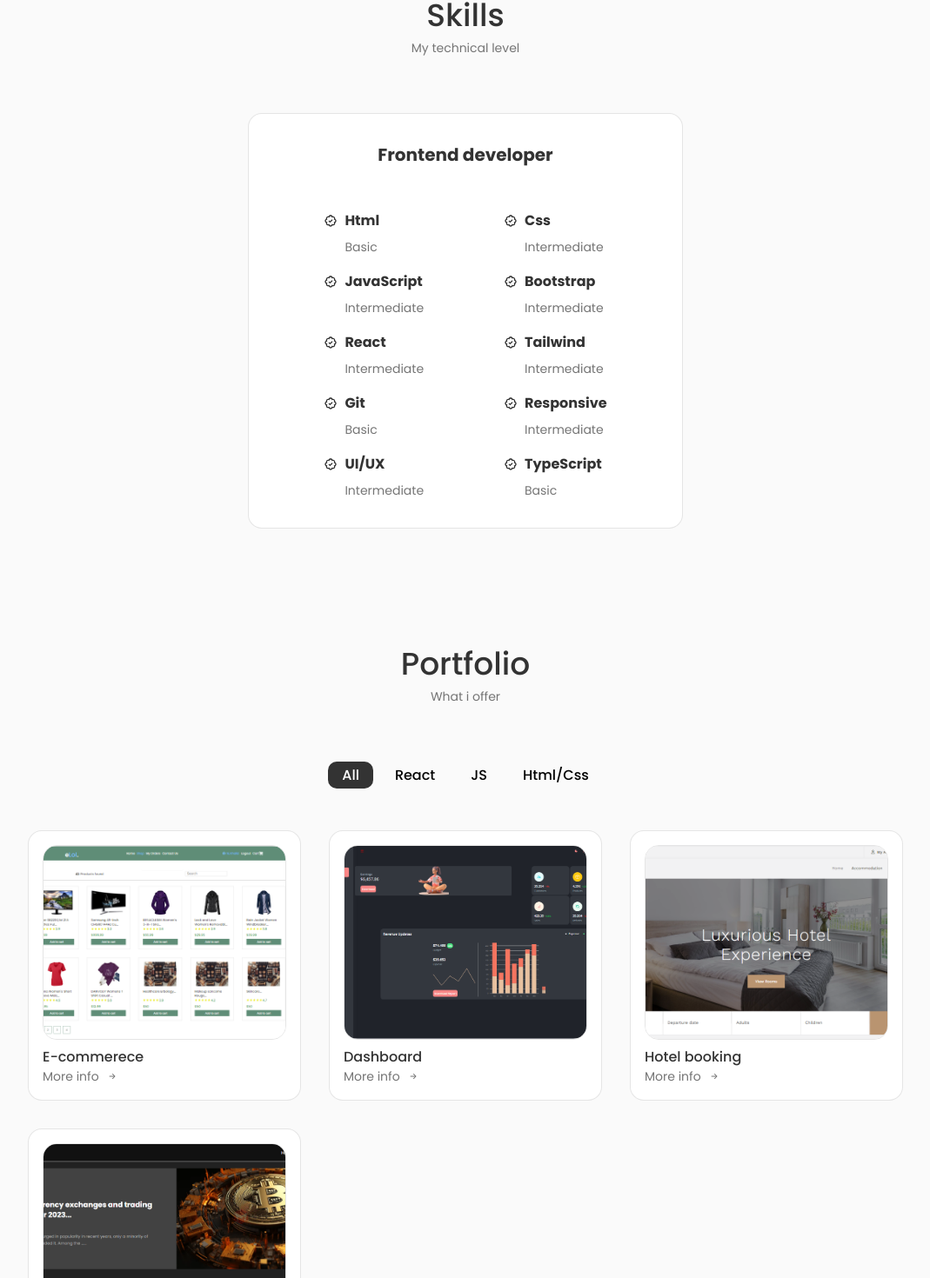
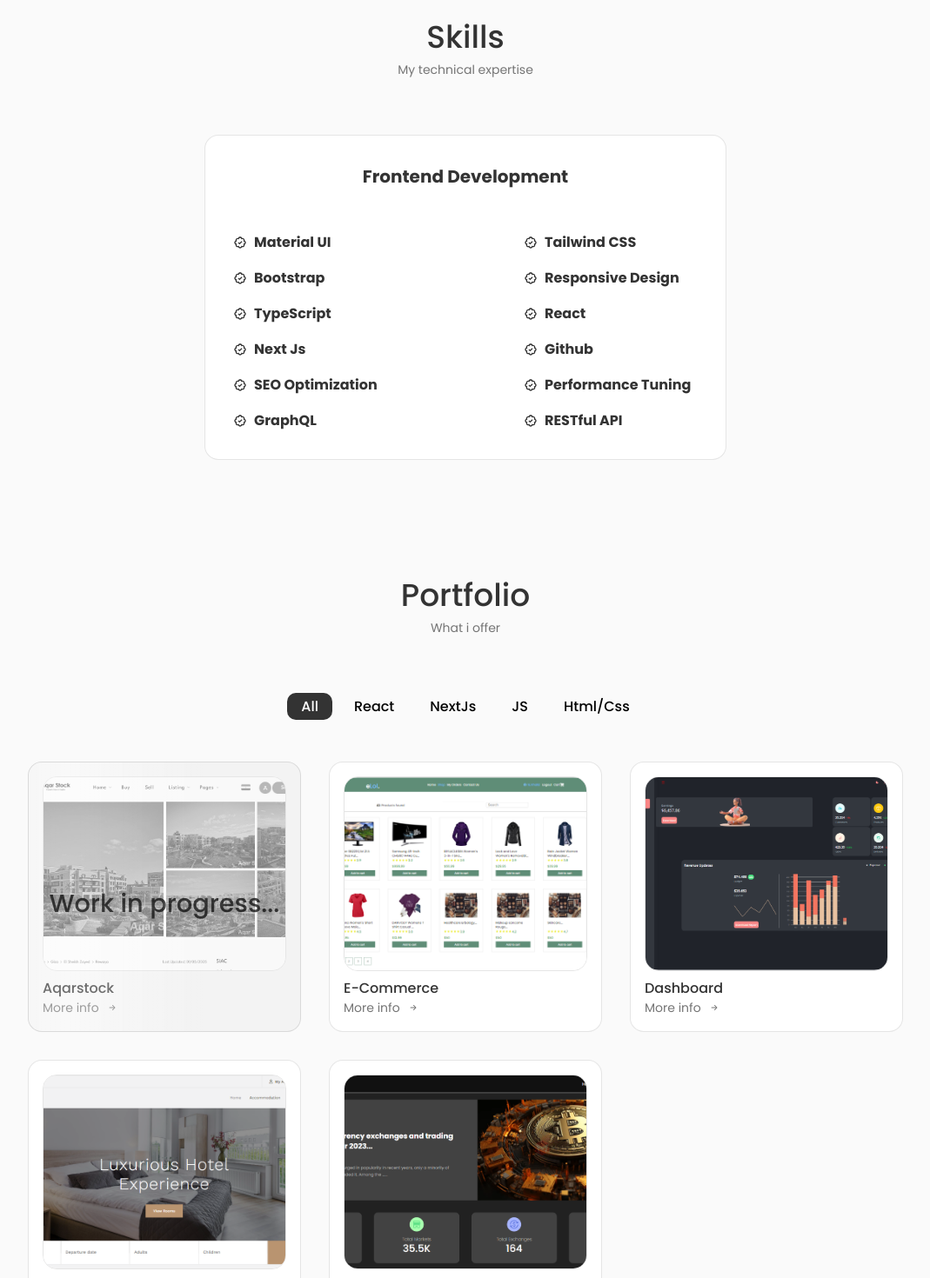
Before and after one commit to khalidAdell/portfolio, a React (Vite) app: page / in a window 1280 px wide. Shown: the part 1219-2689 px from the top of the page at 87% size, without its empty margins (105-1174 px from the left). Built offline with nearby package versions, Linux system fonts and the light colour scheme.

Commit message:
Update my info

```diff
--- a/src/components/portfolio/Portfolio.css
+++ b/src/components/portfolio/Portfolio.css
@@ -1,3 +1,64 @@
+.project-card.loading .working-text {
+  position: absolute;
+  top: 50%;
+  left: 50%;
+  transform: translate(-50%, -50%);
+  font-size: 1.8rem;
+  width: 100%;
+  font-weight: 500;
+  color: black;
+  text-align: center;
+  margin-top: 0.5rem;
+  z-index: 999;
+}
+
+.project-card.loading {
+  position: relative;
+  overflow: hidden;
+  background: #f3f3f3;
+  cursor: not-allowed;
+}
+
+.project-card.loading::before {
+  content: "";
+  position: absolute;
+  top: 0;
+  left: 0;
+  width: 100%;
+  height: 100%;
+  background: linear-gradient(
+    90deg,
+    rgba(255, 255, 255, 0) 0%,
+    rgba(255, 255, 255, 0.5) 50%,
+    rgba(255, 255, 255, 0) 100%
+  );
+  animation: loadingAnimation 1.5s infinite;
+}
+
+@keyframes loadingAnimation {
+  0% {
+    transform: translateX(-100%);
+  }
+  100% {
+    transform: translateX(100%);
+  }
+}
+
+.project-card.loading img {
+  opacity: 0.5;
+  filter: grayscale(1);
+}
+
+.project-card.loading h4,
+.project-card.loading p {
+  opacity: 0.7;
+}
+
+.disabled-link {
+  pointer-events: none;
+  text-decoration: none;
+}
+
 .portifolio-btns {
   gap: 9px;
 }
--- a/src/components/portfolio/Portfolio.jsx
+++ b/src/components/portfolio/Portfolio.jsx
@@ -45,6 +45,12 @@ const Portfolio = () => {
             React
           </button>
           <button
+            onClick={() => handleFilterProects("nextjs")}
+            className={`${activeBtn === "nextjs" && "activeBtn"}`}
+          >
+            NextJs
+          </button>
+          <button
             onClick={() => handleFilterProects("js")}
             className={`${activeBtn === "js" && "activeBtn"}`}
           >
@@ -60,8 +66,16 @@ const Portfolio = () => {
         <div className="projects-cards">
           {filterProjects.map((project) => {
             return (
-              <div className="project-card" key={project.name}>
-                <a target="_blank" href={project.link} rel="noreferrer">
+              <div
+                className={`project-card ${project.status ? "loading" : ""}`}
+                key={project.name}
+              >
+                <a
+                  target="_blank"
+                  href={project.link}
+                  rel="noreferrer"
+                  className={`${project.status ? "disabled-link" : ""}`}
+                >
                   <img
                     src={
                       project.image
@@ -72,10 +86,20 @@ const Portfolio = () => {
                   />
                 </a>
                 <h4 className="project-card-title">
-                  <a target="_blank" href={project.link} rel="noreferrer">
+                  <a
+                    target="_blank"
+                    href={project.link}
+                    rel="noreferrer"
+                    className={`${project.status ? "disabled-link" : ""}`}
+                  >
                     {project.name}
                   </a>
                 </h4>
+
+                {project.status && (
+                  <p className="working-text">Work in progress...</p>
+                )}
+
                 <p
                   className="show-info"
                   onClick={() => setActiveModal(project.name)}
--- a/src/components/portfolio/projectsData.js
+++ b/src/components/portfolio/projectsData.js
@@ -1,16 +1,27 @@
 export default [
   {
-    name: "E-commerece",
+    name: "Aqarstock",
     description:
-      "Enjoy intuitive navigation, advanced search options, secure online transactions, filter products ,real-time inventory management, and seamless checkout.",
+      "Explore our modern real estate platform designed to make property browsing effortless. Filter properties by price, location, and features. Enjoy high-quality visuals, interactive maps, and quick contact forms. Built for scalability and performance, this template is perfect for showcasing real estate listings.",
+    technology: ["NextJs 14", "TypeScript", "Tailwind CSS", "RTK"],
+    date: "January 6, 2025",
+    link: "#",
+    type: "nextjs",
+    image: "./images/projects/aqarstock.PNG",
+    status: true,
+  },
+  {
+    name: "E-Commerce",
+    description:
+      "Enjoy intuitive navigation, advanced search options, secure online transactions, filter products, real-time inventory management, and seamless checkout.",
     technology: [
       "React",
       "React Libraries",
-      "Css",
+      "CSS",
       "Redux-toolkit",
       "Firebase",
     ],
-    date: "March 8, 2023,",
+    date: "March 8, 2023",
     link: "https://khalidadell.github.io/ECommerce/",
     image: "./images/projects/ecommerce.PNG",
     type: "react",
@@ -20,33 +31,33 @@ export default [
     description:
       "Unlock the potential of your data with our sleek and intuitive dashboard template. Gain valuable insights at a glance, track key metrics, and make informed decisions with ease. Our customizable dashboard offers a user-friendly interface, powerful data visualization, and seamless integration with your existing systems. Take control of your business with our feature-packed dashboard template and drive success like never before.",
     technology: ["React", "React Libraries", "Tailwind"],
-    date: "June 21, 2023,",
+    date: "June 21, 2023",
     link: "https://khalidadell.github.io/Dashboard/",
     type: "react",
     image: "./images/projects/dashboard.PNG",
   },
   {
-    name: "Hotel booking",
+    name: "Hotel Booking",
     description:
-      "Unlock the potential of your data with our sleek and intuitive dashboard template. Gain valuable insights at a glance, track key metrics, and make informed decisions with ease. Our customizable dashboard offers a user-friendly interface, powerful data visualization, and seamless integration with your existing systems. Take control of your business with our feature-packed dashboard template and drive success like never before.",
-    technology: ["Html", "Css", "Js"],
-    date: "August 20, 2023,",
+      "Simplify travel planning with our hotel booking template. Enjoy a seamless user experience with features like advanced search filters, real-time availability updates, and secure booking options. Perfect for travelers looking for quick and reliable accommodations.",
+    technology: ["HTML", "CSS", "JavaScript"],
+    date: "August 20, 2023",
     link: "https://khalidadell.github.io/Hotel-booking/",
     type: "js",
     image: "./images/projects/hotel.PNG",
   },
   {
-    name: "Crypto news",
+    name: "Crypto News",
     description:
-      "Stay informed and up-to-date with the latest happenings in the world of cryptocurrency with our comprehensive crypto news template. Discover breaking news, in-depth analysis, and expert insights on the ever-evolving crypto market. Our user-friendly design and intuitive interface make it easy to navigate through a vast array of articles, stay updated on price movements, and explore emerging trends. Fuel your crypto knowledge and make informed investment decisions with our reliable and timely crypto news template.",
+      "Stay informed and up-to-date with the latest happenings in the world of cryptocurrency with our comprehensive crypto news template. Discover breaking news, in-depth analysis, and expert insights on the ever-evolving crypto market. Fuel your crypto knowledge and make informed investment decisions with our reliable and timely crypto news template.",
     technology: [
       "React",
       "React Libraries",
-      "Css",
-      "Typescript",
-      "Reducx-toolkit",
+      "CSS",
+      "TypeScript",
+      "Redux-toolkit",
     ],
-    date: "March 8, 2023,",
+    date: "March 8, 2023",
     link: "https://khalidadell.github.io/Crypto-News/",
     type: "react",
     image: "./images/projects/crypto.PNG",
--- a/src/components/skills/Skills.css
+++ b/src/components/skills/Skills.css
@@ -1,10 +1,11 @@
 .skills-card {
   background-color: var(--color-white);
-  padding: 2rem 4rem;
+  padding: 2rem 2rem;
   border: 1px solid rgba(0, 0, 0, 0.1);
   border-radius: 1rem;
   margin: 0 auto;
-  width: 500px;
+  max-width: 600px;
+  width: 100%;
 }
 .card-title {
   font-size: var(--h3-font);
@@ -12,18 +13,18 @@
   margin-bottom: 3rem;
 }
 .skills-box {
-  display: flex;
-  justify-content: center;
-  column-gap: 2.5rem;
+  margin: 0 auto;
 }
 .my-skills {
-  display: grid;
-  align-items: flex-start;
-  row-gap: 1rem;
-  column-gap: 5.5rem;
-  grid-template-columns: repeat(2, 1fr);
+  display: flex;
+  flex-wrap: wrap;
+  justify-content: space-between;
+  gap: 1rem;
 }
+
 .skill {
+  max-width: 200px;
+  width: 100%;
   display: flex;
   gap: 0.5rem;
 }
--- a/src/components/skills/Skills.jsx
+++ b/src/components/skills/Skills.jsx
@@ -1,85 +1,76 @@
 import "./Skills.css";
 import { BiBadgeCheck } from "react-icons/bi";
+
 const Skills = () => {
   return (
     <section className="section skills container" id="skills">
       <div className="--text-center">
         <h1 className="section-title">Skills</h1>
-        <p className="section-subtitle">My technical level</p>
+        <p className="section-subtitle">My technical expertise</p>
       </div>
+
       <div className="skills-card">
-        <h2 className="card-title">Frontend developer</h2>
+        <h2 className="card-title">Frontend Development</h2>
         <div className="skills-box">
           <div className="my-skills">
+            {/* Markup & Styling */}
+
             <div className="skill">
               <BiBadgeCheck />
-              <div className="skill-text">
-                <h3>Html</h3>
-                <p>Basic</p>
-              </div>
+              <h3>Material UI</h3>
             </div>
             <div className="skill">
               <BiBadgeCheck />
-              <div className="skill-text">
-                <h3>Css</h3>
-                <p>Intermediate</p>
-              </div>
+              <h3>Tailwind CSS</h3>
             </div>
             <div className="skill">
               <BiBadgeCheck />
-              <div className="skill-text">
-                <h3>JavaScript</h3>
-                <p>Intermediate</p>
-              </div>
+              <h3>Bootstrap</h3>
             </div>
             <div className="skill">
               <BiBadgeCheck />
-              <div className="skill-text">
-                <h3>Bootstrap</h3>
-                <p>Intermediate</p>
-              </div>
+              <h3>Responsive Design</h3>
+            </div>
+
+            {/* Programming Languages */}
+
+            <div className="skill">
+              <BiBadgeCheck />
+              <h3>TypeScript</h3>
+            </div>
+
+            {/* Frameworks & Libraries */}
+            <div className="skill">
+              <BiBadgeCheck />
+              <h3>React</h3>
             </div>
             <div className="skill">
               <BiBadgeCheck />
-              <div className="skill-text">
-                <h3>React</h3>
-                <p>Intermediate</p>
-              </div>
+              <h3>Next Js</h3>
+            </div>
+
+            {/* Tools & Version Control */}
+            <div className="skill">
+              <BiBadgeCheck />
+              <h3>Github</h3>
+            </div>
+
+            {/* Optimization */}
+            <div className="skill">
+              <BiBadgeCheck />
+              <h3>SEO Optimization</h3>
             </div>
             <div className="skill">
               <BiBadgeCheck />
-              <div className="skill-text">
-                <h3>Tailwind</h3>
-                <p>Intermediate</p>
-              </div>
+              <h3>Performance Tuning</h3>
             </div>
             <div className="skill">
               <BiBadgeCheck />
-              <div className="skill-text">
-                <h3>Git</h3>
-                <p>Basic</p>
-              </div>
+              <h3>GraphQL</h3>
             </div>
             <div className="skill">
               <BiBadgeCheck />
-              <div className="skill-text">
-                <h3>Responsive</h3>
-                <p>Intermediate</p>
-              </div>
-            </div>
-            <div className="skill">
-              <BiBadgeCheck />
-              <div className="skill-text">
-                <h3>UI/UX </h3>
-                <p>Intermediate</p>
-              </div>
-            </div>
-            <div className="skill">
-              <BiBadgeCheck />
-              <div className="skill-text">
-                <h3>TypeScript </h3>
-                <p>Basic</p>
-              </div>
+              <h3>RESTful API</h3>
             </div>
           </div>
         </div>
```
Also changed, not shown: src/components/about/About.jsx (+7 -3 lines), src/components/home/Home.jsx (+6 -3 lines), public/images/projects/aqarstock.PNG (added), 1 other file (tests, documents, lock files or other folders).
